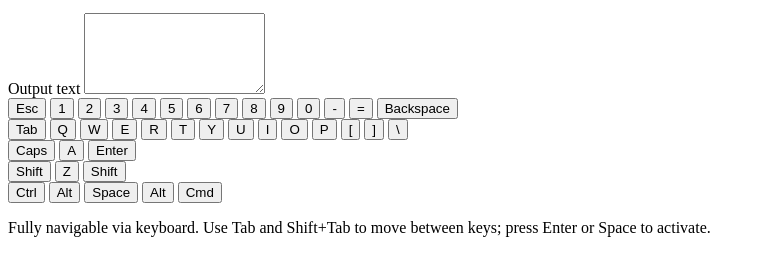
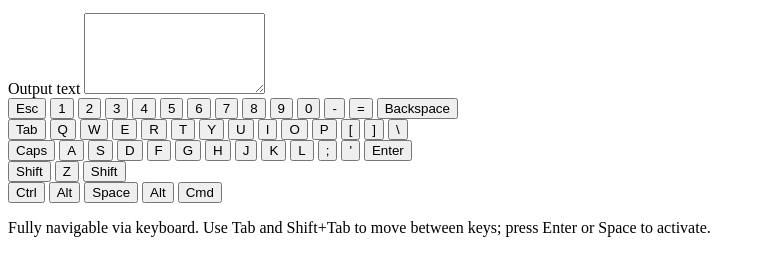
Before and after one commit to BenGephardt/GridBoard, a website: page index.html in a window 1280 px wide. Shown: the part 101-376 px from the top of the page, without its empty margins (0-765 px from the left). Drawn offline with Linux system fonts and the light colour scheme.

Commit message:
feat: add additional keys (S, D, F, G, H, J, K, L, ;, ') to the virtual keyboard

```diff
--- a/index.html
+++ b/index.html
@@ -111,7 +111,16 @@
 	                <span class="key-indicator" aria-hidden="true"></span>
 	              </button>
 	              <button type="button" class="key" data-key="a">A</button>
-	              <!-- ... other keys placeholder... -->
+	              <button type="button" class="key" data-key="s">S</button>
+                <button type="button" class="key" data-key="d">D</button>
+                <button type="button" class="key" data-key="f">F</button>
+                <button type="button" class="key" data-key="g">G</button>
+                <button type="button" class="key" data-key="h">H</button>
+                <button type="button" class="key" data-key="j">J</button>
+                <button type="button" class="key" data-key="k">K</button>
+                <button type="button" class="key" data-key="l">L</button>
+                <button type="button" class="key" data-key=";">;</button>
+                <button type="button" class="key" data-key="'">'</button>
 	              <button
 	                type="button"
 	                class="key key--special key--enter"
```
